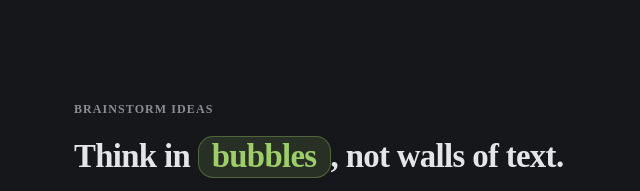
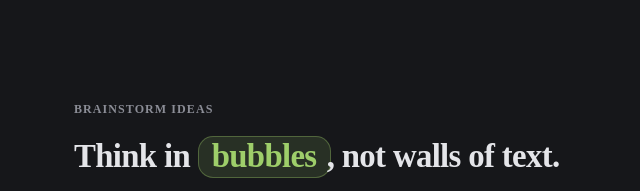
Before and after one commit to mory-dev/sudonotes, an Astro site in the folder site/: page / in a window 1280 px wide. Shown: the part 1780-1971 px from the top of the page, 6-646 px from the left. Built offline with nearby package versions, Linux system fonts and the light colour scheme; Astro itself is replaced by a stand-in of ours; no server answers.

Commit message:
fix(site): keep the comma attached to the bubbled word
The heading broke between "bubbles" and its comma, so the second line
opened on a stray comma. The two are one nowrap unit now, pulled together
by the width of the box's own padding.

```diff
--- a/site/src/pages/index.astro
+++ b/site/src/pages/index.astro
@@ -93,7 +93,10 @@ const APP_URL =
     <div class="page split">
       <div class="stack" style="gap:16px">
         <p class="eyebrow">Brainstorm ideas</p>
-        <h2>Think in <span class="hl bubble">bubbles</span>, not walls of text.</h2>
+        <h2>
+          Think in <span class="hl-clause"><span class="hl bubble">bubbles</span>,</span> not walls
+          of text.
+        </h2>
         <p class="lede">
           An idea note splits into bubbles — one per block you write. Hover any bubble to point it
           at its own model, or to copy just that piece: the thinking step and the drafting step
@@ -326,6 +329,18 @@ const APP_URL =
     background: var(--idea-soft);
   }
 
+  /* Punctuation after a boxed word is not a word of its own: without this the
+     line broke between "bubbles" and its comma, and the next line opened on a
+     stray comma. The negative margin closes the optical gap the box's own
+     padding leaves behind it. */
+  .hl-clause {
+    white-space: nowrap;
+  }
+
+  .hl-clause > .bubble {
+    margin-right: -0.12em;
+  }
+
   .hero .actions {
     margin-top: 6px;
   }
```
